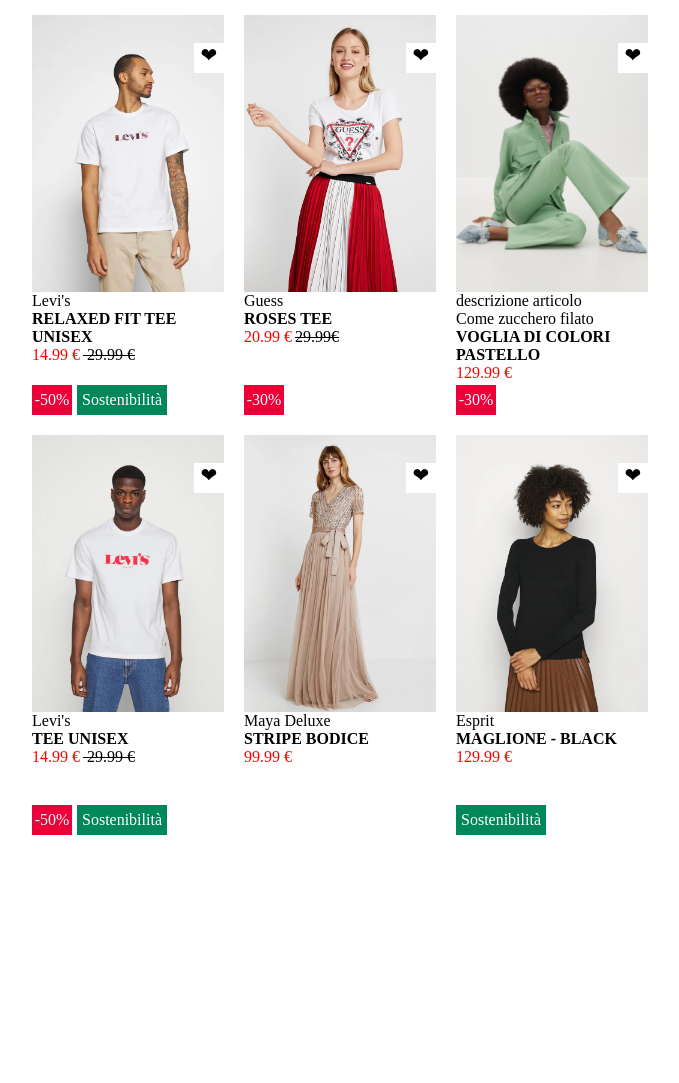
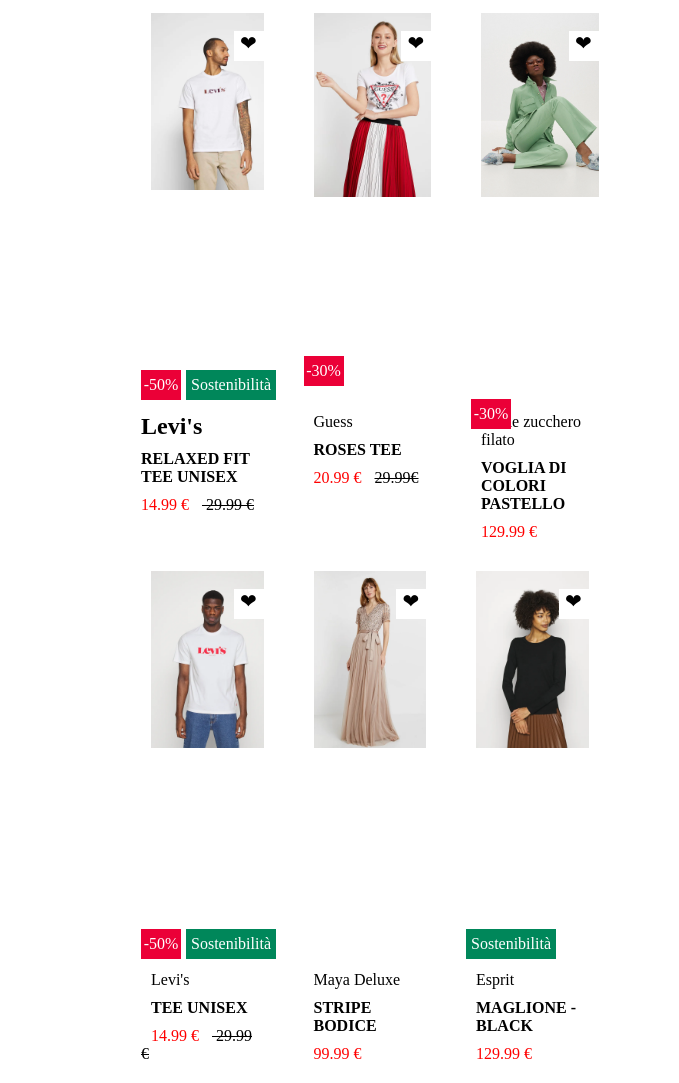
Before and after one commit to scollo26/html-css-boolando, a plain HTML site: page index.html in a window 1280 px wide. Shown: the part 139-1222 px from the top of the page, without its empty margins (224-903 px from the left). Before the commit the page ends 994 px from the top, so only its background shows below. Drawn offline with Linux system fonts and the light colour scheme.

Commit message:
descrizione immagine

```diff
--- a/css/style.css
+++ b/css/style.css
@@ -1,5 +1,5 @@
 *{
-    margin:0%;
+    margin:10px;
     padding: 0%;
     box-sizing: border-box;
 }
@@ -16,6 +16,7 @@ html{
 
 .float-s{
     float: left;
+    width: 33%;
 }
 
 .red{
@@ -24,7 +25,7 @@ html{
 }
 
 section{
-    width: 60%;
+    width: 50%;
     margin: 0% auto;
 
 }
@@ -32,7 +33,7 @@ section{
 .container-ins{
     width: 25%;
     height: auto;
-    margin: 0% 20px 20px 0;
+    margin: 0% 20px 0px 0;
     position: relative;
     /* background-color: blueviolet; */
 }
@@ -46,6 +47,7 @@ section{
     height: auto;
     background-size: cover;
     background-position: center;
+    overflow: hidden;
 }
 
 h1{
@@ -54,24 +56,26 @@ h1{
 }
 
 .img-1{
-    display: block;
+    /* display: block; */
+    width: 100%;
 }
 
 .img-2{
     display: none;
+    width: 100%;
 }
 
-#cambio-img{
+.cambio-img{
     overflow: hidden;
     height: 400px;
 }
 
 
-#cambio-img:hover .img-1{
+.cambio-img:hover .img-1{
     display: none;
 }
 
-#cambio-img:hover .img-2 {
+.cambio-img:hover .img-2 {
     display: block;
 }
 
@@ -95,7 +99,7 @@ h1{
     position: absolute;
     width: 40px;
     height: 30px;
-    bottom: 0%;
+    bottom: 20%;
     background-color: #EB0037;
     color: white;
     text-align: center;
@@ -106,7 +110,7 @@ h1{
     position: absolute;
     width: 90px;
     height: 30px;
-    bottom: 0%;
+    bottom: 20%;
     left: 45px;
     background-color: #00875A;
     color: white;
@@ -118,7 +122,7 @@ h1{
     position: absolute;
     width: 90px;
     height: 30px;
-    bottom: 0%;
+    bottom: 20%;
     left: 0px;
     background-color: #00875A;
     color: white;
--- a/index.html
+++ b/index.html
@@ -8,7 +8,7 @@
     <link rel="stylesheet" href="css/style.css">
 </head>
 <body>
-    <!-- inizio section 3 colonne -->
+    <main>
         <section class="margine">
             <div class="marg">
                 <!-- clearfix -->
@@ -16,29 +16,25 @@
                     <!-- float -->
                     <div class="container-ins  float-s relative ">
                         <!-- img hover -->
-                        <div id="cambio-img">
+                            <div class="cambio-img">
                                 <img class="resize img-1" src="img/1.webp" alt="">
                                 <img class="resize img-2" src="img/1b.webp" alt="">
-
-                            <div class="square">&#x2764;</div>
-                            <div class="rettangolo-sconto">-50% </div>
-                            <div class="rettangolo-sostenibilita"> Sostenibilità</div>
-                            <!-- descrizione articolo -->
-                            <div>
-                                <P>Levi's</P>
+                            </div>
+                                <h2>Levi's</h2>
                                 <h1>RELAXED FIT TEE UNISEX</h1>
                                 <span class="red">14.99 &euro;</span><s> 29.99 &euro;</s>
 
-                            </div>
-
-
+                                <span class="square">&#x2764;</span>
+                                <div class="rettangolo-sconto">-50% </div>
+                                <div class="rettangolo-sostenibilita"> Sostenibilità</div>
                     </div>
                 </div>
-             <!-- seconda colonna -->
+                <!-- seconda colonna  -->
                     <div class="container-ins float-s relative">
-                    <div id="cambio-img">
+                        <div class="cambio-img">
                             <img class="resize img-1" src="img/2.webp" alt="">
                             <img class="resize img-2" src="img/2b.webp" alt="">
+                        </div>
                             <div class="square">&#x2764;</div>
                             <div class="rettangolo-sconto">-30% </div>
                          <!-- descrizione articolo -->
@@ -48,15 +44,15 @@
                                 <span class="red">20.99 &euro;</span><s>29.99&euro;</s>
                             </div>
                     </div>
-                </div>
                      <!-- terza colonna -->
                     <div class="container-ins float-s">
-                    <div id="cambio-img">
+                        <div class="cambio-img">
                             <img class="resize img-1" src="img/3.webp" alt="">
                             <img class="resize img-2" src="img/3b.webp" alt="">
+                        </div>
                             <div class="square">&#x2764;</div>
                             <div class="rettangolo-sconto">-30% </div>
-                        descrizione articolo
+                            <!-- descrizione articolo -->
                             <div>
                                 <P>Come zucchero filato</P>
                                 <h1>VOGLIA DI COLORI PASTELLO</h1>
@@ -65,44 +61,47 @@
                     </div>
                 </div>
             </div>
-        </div>
         </section>
         <!-- section-2 -->
-    <section class="">
+        <section class="margine">
             <!-- prima colonna seconda riga -->
+            <div class="marg">
                 <div class="container clearfix">
                     <div class="container-ins  float-s relative">
-                <div id="cambio-img">
+                        <div class="cambio-img">
                             <img class="resize img-1" src="img/4.webp" alt="">
                             <img class="resize img-2" src="img/4b.webp" alt="">
-                    <div class="square">&#x2764;</div>
-                    <div class="rettangolo-sconto">-50% </div>
-                            <div class="rettangolo-sostenibilita"> Sostenibilità</div>
+                        </div>
                         <div>
                             <P>Levi's</P>
                             <h1>TEE UNISEX</h1>
                             <span class="red">14.99 &euro;</span><s> 29.99 &euro;</s>
                         </div>
-                </div>
+                            <div class="square">&#x2764;</div>
+                            <div class="rettangolo-sconto">-50% </div>
+                            <div class="rettangolo-sostenibilita"> Sostenibilità</div>
+
                     </div>
                     <!-- seconda colonna -->
                     <div class="container-ins float-s relative">
-                <div id="cambio-img">
+                        <div class="cambio-img">
                             <img class="resize img-1" src="img/5.webp" alt="">
                             <img class="resize img-2" src="img/5b.webp" alt="">
+                        </div>
                             <div class="square">&#x2764;</div>
                             <div>
                                 <P>Maya Deluxe</P>
                                 <h1>STRIPE BODICE</h1>
                                 <span class="red">99.99 &euro;</span>
                             </div>
-                </div>
+
                     </div>
                 <!-- seconda colonna -->
                 <div class="container-ins float-s relative">
-                <div id="cambio-img">
+                    <div class="cambio-img">
                         <img class="resize img-1" src="img/6.webp" alt="">
                         <img class="resize img-2" src="img/6b.webp" alt="">
+                    </div>
                         <div class="square">&#x2764;</div>
                         <div class="rettangolo-sost-last"> Sostenibilità</div>
                         <div>
@@ -112,9 +111,8 @@
                         </div>
                 </div>
             </div>
-        </div>
         </section>
-
+    </main>
 
 </body>
 </html>
```
Lines whose indentation alone changed are shown as unchanged.
